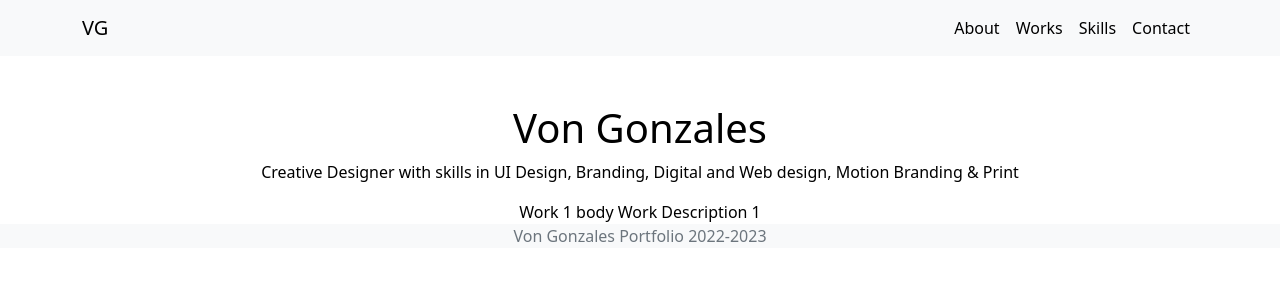
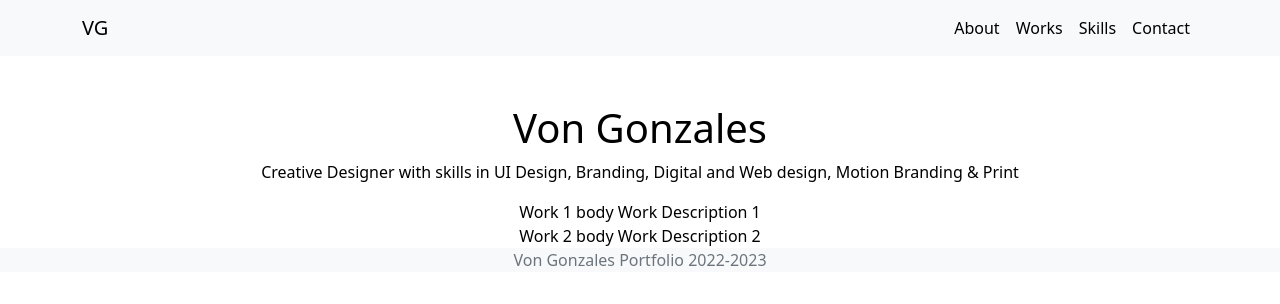
Before and after one commit to francesjgonzales/von-portfolio, a React (Create React App) app: page /worksDesc/1 in a window 1280 px wide. Shown: the top 304 px of the page. Built offline with nearby package versions, Linux system fonts and the light colour scheme.

Commit message:
adding work desc page

```diff
--- a/src/components/work/Work.jsx
+++ b/src/components/work/Work.jsx
@@ -1,7 +1,8 @@
 import React from 'react';
 import './work.css';
-import Button from 'react-bootstrap/Button';
+/* import Button from 'react-bootstrap/Button'; */
 import Card from 'react-bootstrap/Card';
+import { Link } from 'react-router-dom';
 /* import { Container, Row, Col } from 'react-bootstrap';
  *//* import Row from 'react-bootstrap/Row';
 import Col from 'react-bootstrap/Col'; */
@@ -16,7 +17,7 @@ const Work = ({ cardTitle, cardText, cardLink }) => {
         <Card.Text>
           {cardText}
         </Card.Text>
-        <Button variant="primary" href={cardLink} >View more</Button>
+        <Link className='primary' to={cardLink} >View more</Link>
       </Card.Body>
     </Card>
 
--- a/src/components/work/WorkDesc.jsx
+++ b/src/components/work/WorkDesc.jsx
@@ -2,9 +2,9 @@ import React from 'react';
 import { Container } from 'react-bootstrap';
 
 
-const WorkDesc = ({ workBody, workImg }) => {
+const WorkDesc = ({ workBody, workImg, idx }) => {
   return (
-    <Container>
+    <Container className={idx}>
       {workBody} {workImg}
     </Container>
 
--- a/src/components/work/workData.js
+++ b/src/components/work/workData.js
@@ -7,7 +7,7 @@ const workData = [
     {
       cardTitle: 'Work 2',
       cardText: 'Work Description 2',
-      cardLink: 'Link 2'
+      cardLink: '/worksDesc/2',
     },
     {
       cardTitle: 'Work 3',
--- a/src/components/work/workDataDesc.js
+++ b/src/components/work/workDataDesc.js
@@ -2,8 +2,13 @@ const workDataDesc = [
     {
       workBody: 'Work 1 body',
       workImg: 'Work Description 1',
+      idx: '1'
     },
-
+    {
+      workBody: 'Work 2 body',
+      workImg: 'Work Description 2',
+      idx: '2'
+    },
   ]
 
   export default workDataDesc;
--- a/src/containers/works/WorksDesc.jsx
+++ b/src/containers/works/WorksDesc.jsx
@@ -8,7 +8,7 @@ const WorksDesc = () => {
     <>
       <Container>
         {workDataDesc.map((item, idx) => (
-          <WorkDesc workBody={item.workBody} workImg={item.workImg} key={item.workBody + idx} />
+          <WorkDesc workBody={item.workBody} workImg={item.workImg} key={item.idx} />
         ))}
   </Container>
 
```
